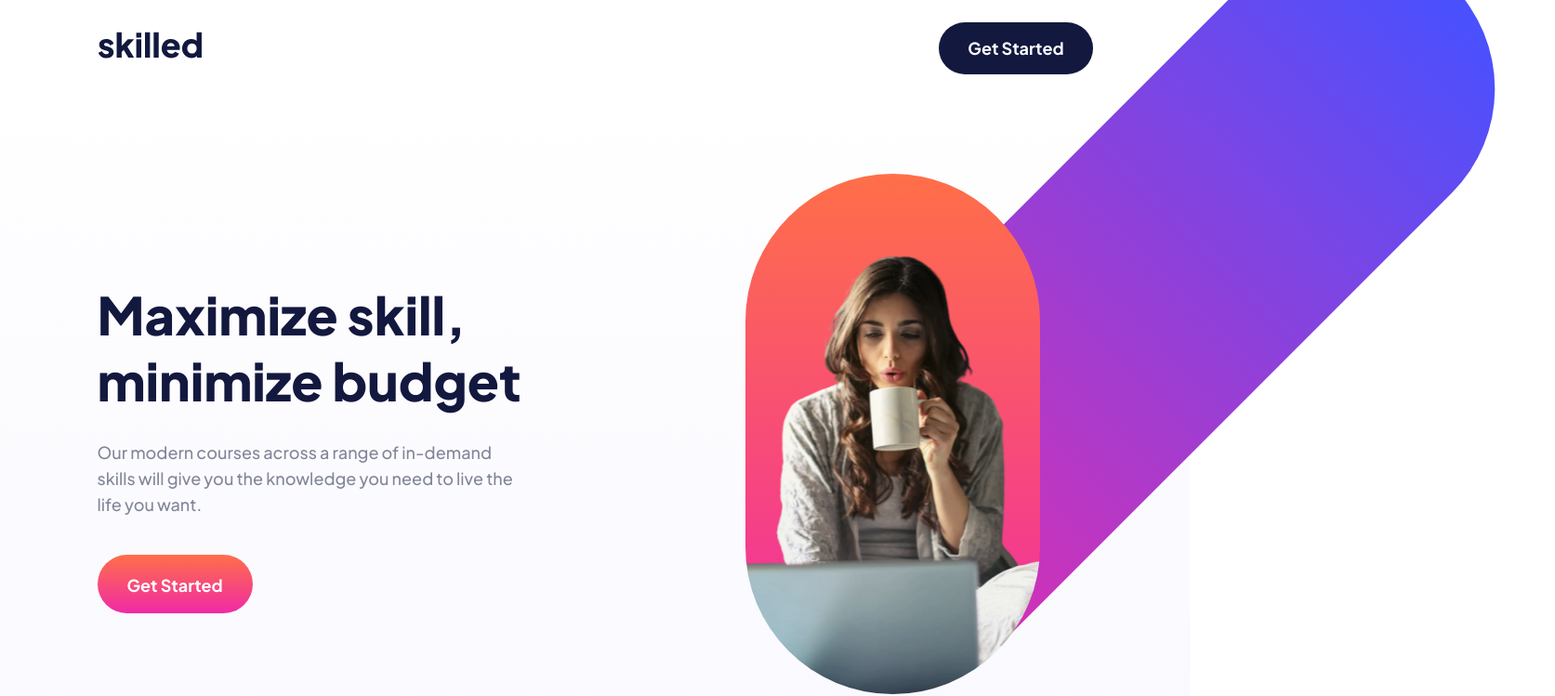
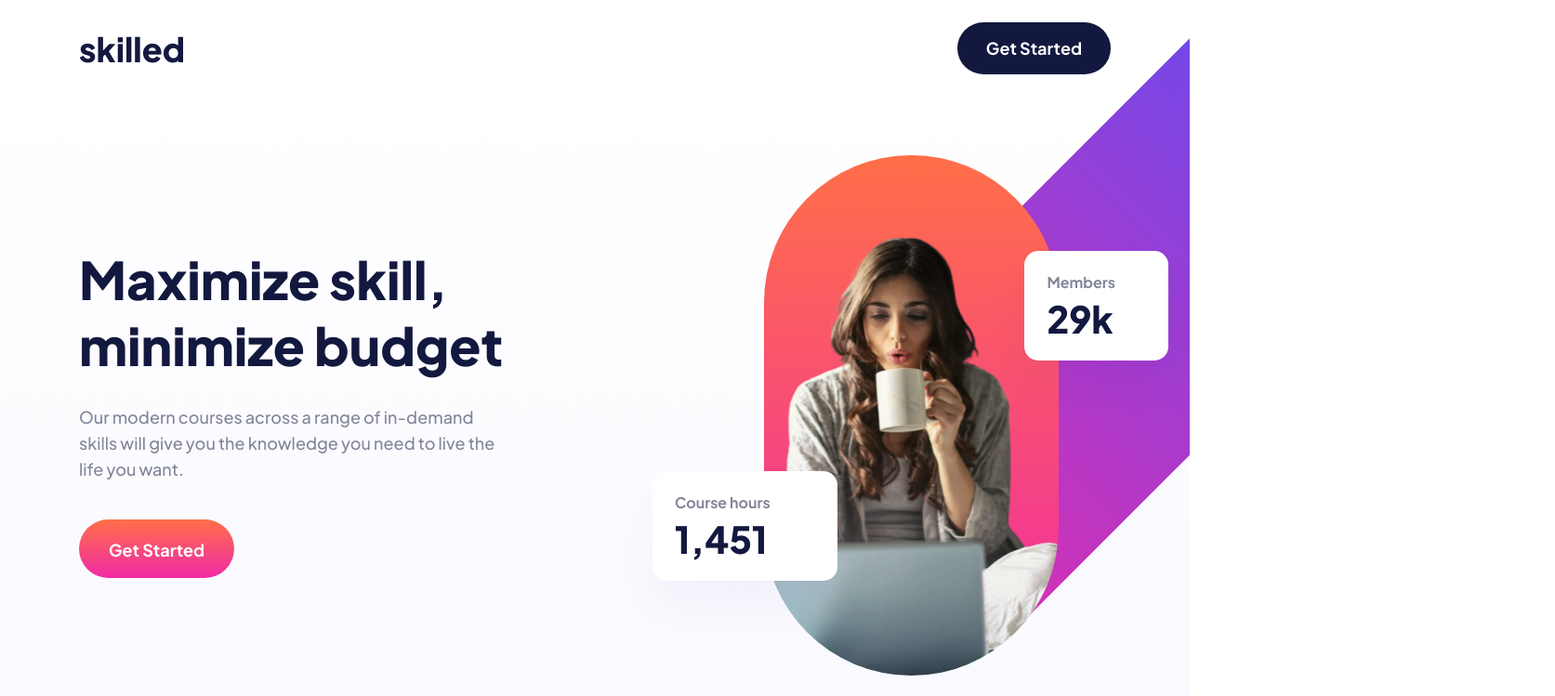
Before and after one commit to roman-usov/ru-skilled-elearning-landing-page, a website built with Parcel: page index.html in a window 1280 px wide. Shown: the top 749 px of the page at 93% size, 1673 px wide, since content can reach past the window. Built offline with nearby package versions, Linux system fonts and the light colour scheme.

Commit message:
added tablet styles

```diff
--- a/css/responsive.css
+++ b/css/responsive.css
@@ -0,0 +1,135 @@
+/**************************/
+/* Below 1275px (Landscape Tablets) */
+/**************************/
+
+@media (max-width: 80em) {
+  body {
+    font-size: 1.6rem;
+    line-height: 2.6rem;
+  }
+
+  .wrapper__container {
+    max-width: 76.7rem;
+    margin: 0 auto;
+    padding: 0 3.9rem;
+  }
+
+  .get-started-btn {
+    padding: 0.9rem 2.4rem 1.1rem;
+    font-size: 1.6rem;
+  }
+
+  .get-started-btn_hero {
+    padding: 1.5rem 3.8rem;
+  }
+
+  .header_dark {
+    width: 8.9rem;
+    height: 3.5rem;
+  }
+
+  .header__logo,
+  .footer__logo {
+    font-size: 2.8rem;
+    line-height: 3.5rem;
+  }
+
+  .section-hero {
+    display: flex;
+    gap: 3.33rem;
+    margin-top: 5rem;
+  }
+
+  .hero-text-box__wrapper {
+    max-width: 39.8rem;
+  }
+
+  .hero-text-box {
+    padding-top: 5rem;
+  }
+
+  .hero-text-box__heading {
+    font-size: 4rem;
+    line-height: 5rem;
+    margin-top: 0;
+    margin-bottom: 2.5rem;
+  }
+
+  .hero-text-box__text {
+    margin-bottom: 2.4rem;
+  }
+
+  .e-learning-info__small-heading {
+    font-size: 1.4rem;
+  }
+
+  .e-learning-info__text {
+    font-size: 3.2rem;
+    line-height: 4rem;
+  }
+
+  .e-learning-info_hours {
+    padding: 1.6rem 4.5rem 1.6rem 2rem;
+    top: 32rem;
+    left: -4.5rem;
+  }
+
+  .e-learning-info_members {
+    padding: 1.6rem 2rem;
+    top: -1.4rem;
+    right: -5.1rem;
+  }
+
+  .hero-image-box {
+    flex-basis: 21.65rem;
+  }
+
+  .hero-image {
+    height: 38.25rem;
+    width: 21.65rem;
+  }
+
+  .hero-image__vertical {
+    width: 21.65rem;
+    height: 38.25rem;
+    background-image: url(../images/main-image-tablet.png),
+      linear-gradient(180deg, #ff6f48 0%, #f02aa6 100%);
+  }
+
+  .hero-image__diagonal {
+    width: 21.65rem;
+    height: 68.86rem;
+    bottom: -6.6rem;
+    left: 17rem;
+  }
+
+  .section-courses {
+    margin-top: 13.7rem;
+    padding-bottom: 8.6rem;
+  }
+
+  .courses {
+    grid-template-columns: repeat(2, 1fr);
+    column-gap: 1rem;
+    row-gap: 5.6rem;
+  }
+
+  .courses__heading {
+    padding: 5.6rem 3.2rem 13.9rem;
+    font-size: 2.4rem;
+    line-height: 3.2rem;
+  }
+
+  .courses__box {
+    padding: 5.6rem 2.2rem 3.2rem 3.2rem;
+  }
+
+  .courses__subheading {
+    margin-bottom: 1.6rem;
+  }
+
+  .courses__link:link,
+  .courses__link:visited {
+    font-size: 1.8rem;
+  }
+}
--- a/css/styles.css
+++ b/css/styles.css
@@ -7,6 +7,7 @@
 html,
 body {
   height: 100%;
+  overflow-x: hidden;
 }
 
 html {
@@ -17,20 +18,13 @@ html {
 
 body {
   font-family: 'Plus Jakarta Sans', sans-serif;
-  font-weight: 700;
-  font-size: 1.6rem;
+  font-weight: 500;
+  font-size: 1.8rem;
   line-height: 2.8rem;
   color: #83869a;
   background-color: #fff;
   display: flex;
   flex-direction: column;
-  overflow-x: hidden;
-}
-
-.external-wrapper {
-}
-
-.wrapper {
 }
 
 .wrapper_background_white {
@@ -50,7 +44,7 @@ body {
 }
 
 .wrapper__container {
-  max-width: 114.9rem;
+  max-width: 118.8rem;
   margin: 0 auto;
   padding: 0 3.9rem;
 }
@@ -66,7 +60,16 @@ body {
   padding-top: 2.4rem;
 }
 
-.header__logo {
+.header__logo,
+.footer__logo {
+  font-weight: 800;
+  font-size: 3.6rem;
+  line-height: 4.5rem;
+  text-decoration: none;
+}
+
+.header__logo_dark {
+  color: #13183f;
 }
 
 .get-started-btn {
@@ -77,7 +80,7 @@ body {
   font-size: 1.8rem;
   font-weight: 700;
   text-decoration: none;
-  transition: all 0.3s;
+  transition: background-color 0.3s;
 }
 
 .get-started-btn:link,
@@ -132,14 +135,25 @@ body {
 
 .section-hero {
   display: flex;
-  gap: 24rem;
+  gap: 28rem;
+  margin-top: 8.7rem;
+}
+
+.hero-text-box__wrapper {
+  max-width: 45.7rem;
 }
 
 .hero-text-box {
+  /*flex-grow: 0;*/
+  /*flex-shrink: 0;*/
+  /*flex-basis: 45.7rem;*/
+  /*flex-basis: 50%;*/
+  padding-top: 9.8rem;
+}
+
+.hero-image-box {
   flex-grow: 0;
-  flex-shrink: 0;
-  flex-basis: 45.7rem;
-  padding-top: 18.557rem;
+  flex-basis: 31.7rem;
 }
 
 .hero-text-box__heading {
@@ -147,51 +161,86 @@ body {
   font-weight: 800;
   font-size: 5.6rem;
   line-height: 7.056rem;
+  margin-top: 0;
   margin-bottom: 2.9rem;
 }
 
 .hero-text-box__text {
   color: #83869a;
-  font-size: 1.8rem;
-  line-height: 2.8rem;
-  font-weight: 500;
+  /*font-size: 1.8rem;*/
+  /*line-height: 2.8rem;*/
+  /*font-weight: 500;*/
   margin-bottom: 4rem;
-}
-
-.hero-image-box {
 }
 
 .hero-image {
   position: relative;
-  height: 100%;
-  margin-top: 8.7rem;
-  /*overflow: hidden;*/
+  height: 56rem;
+  width: 31.7rem;
 }
 
 .hero-image__vertical {
   position: absolute;
   bottom: 0;
   left: 0;
-  width: 317px;
-  height: 560px;
+  width: 31.7rem;
+  height: 56rem;
   background-image: url(../images/main-image.png),
     linear-gradient(180deg, #ff6f48 0%, #f02aa6 100%);
-  background-position: 50% 100%;
+  background-position: 90% 100%;
   background-repeat: no-repeat;
-  border-radius: 158.5px;
+  border-radius: 15.85rem;
   z-index: 1;
 }
 
 .hero-image__diagonal {
   position: absolute;
-  bottom: -97px;
-  left: 245px;
-  width: 317px;
-  height: 1008px;
+  bottom: -9.7rem;
+  left: 24.5rem;
+  width: 31.7rem;
+  height: 100.8rem;
   background: linear-gradient(180deg, #4851ff 0%, #f02aa6 100%);
-  border-radius: 158.5px;
+  border-radius: 15.85rem;
   transform: rotate(45deg);
   z-index: 0;
+}
+
+.e-learning-info {
+  background-color: #fff;
+  box-shadow: 0 25px 50px rgba(6, 22, 141, 0.0442381);
+  border-radius: 15px;
+}
+
+.e-learning-info_hours {
+  padding: 2rem 7.2rem 2rem 2.4rem;
+  max-width: 19.9rem;
+  position: absolute;
+  top: 34rem;
+  left: -12rem;
+  z-index: 2;
+}
+
+.e-learning-info_members {
+  padding: 2rem 5.7rem 2rem 2.4rem;
+  max-width: 15.5rem;
+  position: absolute;
+  top: 10.3rem;
+  right: -11.8rem;
+  z-index: 2;
+}
+
+.e-learning-info__small-heading {
+  color: #83869a;
+  font-weight: 700;
+  font-size: 1.6rem;
+  line-height: 2.8rem;
+}
+
+.e-learning-info__text {
+  color: #13183f;
+  font-weight: 800;
+  font-size: 4rem;
+  line-height: 5rem;
 }
 
 /**************************/
@@ -220,16 +269,6 @@ body {
   font-weight: 800;
 }
 
-/*.section-courses .medium-heading {*/
-/*  color: #fff;*/
-/*}*/
-
-/*.check-courses-box {*/
-/*  background: linear-gradient(to bottom, #ff6f48, #f02aa6);*/
-/*  padding: 6.4rem 3.2rem 13.8rem;*/
-/*  border-radius: 15px;*/
-/*}*/
-
 .courses__box {
   border-radius: 15px;
   box-shadow: 0 25px 50px rgba(6, 22, 141, 0.0442381);
@@ -251,21 +290,6 @@ body {
   top: -24px;
   left: 32px;
 }
-
-/*.course-animation::after,*/
-/*.course-design::after,*/
-/*.course-photography::after,*/
-/*.course-crypto::after,*/
-/*.course-business::after {*/
-/*  content: '';*/
-/*  display: block;*/
-/*  border-radius: 50%;*/
-/*  height: 56px;*/
-/*  width: 56px;*/
-/*  position: absolute;*/
-/*  top: -24px;*/
-/*  left: 32px;*/
-/*}*/
 
 .courses__box_icon_animation::after {
   background-image: url('../images/icon-animation.svg');
@@ -297,20 +321,13 @@ body {
 
 .courses__text {
   color: #83869a;
-  font-size: 1.8rem;
-  line-height: 2.8rem;
-  font-weight: 500;
   margin-bottom: 2.4rem;
   flex: 1;
 }
 
-/*.course-box .text {*/
-/*  margin-bottom: 2.4rem;*/
-/*  flex: 1;*/
-/*}*/
-
 .courses__link:link,
 .courses__link:visited {
+  font-size: 1.8rem;
   color: #f74780;
   text-decoration: none;
   transition: all 0.3s;
@@ -332,6 +349,6 @@ body {
   padding: 3.2rem 0;
 }
 
-.footer__logo {
-  /* TODO  remove empty styles*/
+.footer__logo_white {
+  color: #fff;
 }
--- a/index.html
+++ b/index.html
@@ -28,8 +28,9 @@
       <div class="wrapper__container">
         <!--      HEADER -->
         <header class="header">
-          <a class="header__logo" href="#">
-            <img src="images/logo-dark.svg" alt="skilled" />
+          <a class="header__logo header__logo_dark" href="#">
+            <!--            <img class="header__logo_dark" src="images/logo-dark.svg" alt="skilled" />-->
+            <span>skilled</span>
           </a>
 
           <a href="#" class="get-started-btn get-started-btn_top-layer"
@@ -45,22 +46,32 @@
           <!--      HERO SECTION -->
           <section class="section-hero">
             <div class="hero-text-box">
+              <div class="hero-text-box__wrapper">
                 <h1 class="hero-text-box__heading">
                   Maximize skill, minimize budget
                 </h1>
                 <p class="hero-text-box__text">
-                Our modern courses across a range of in-demand skills will give
-                you the knowledge you need to live the life you want.
+                  Our modern courses across a range of in-demand skills will
+                  give you the knowledge you need to live the life you want.
                 </p>
                 <a href="#" class="get-started-btn get-started-btn_hero"
                   >Get Started</a
                 >
+              </div>
             </div>
 
             <div class="hero-image-box">
               <div class="hero-image">
                 <div class="hero-image__vertical"></div>
                 <div class="hero-image__diagonal"></div>
+                <div class="e-learning-info e-learning-info_hours">
+                  <h3 class="e-learning-info__small-heading">Course hours</h3>
+                  <p class="e-learning-info__text">1,451</p>
+                </div>
+                <div class="e-learning-info e-learning-info_members">
+                  <h3 class="e-learning-info__small-heading">Members</h3>
+                  <p class="e-learning-info__text">29k</p>
+                </div>
               </div>
             </div>
           </section>
@@ -122,8 +133,9 @@
       <div class="wrapper__container">
         <!--      FOOTER -->
         <footer class="footer">
-          <a class="footer__logo" href="#">
-            <img src="images/logo-light.svg" alt="skilled logo" />
+          <a class="footer__logo footer__logo_white" href="#">
+            <!--            <img src="images/logo-light.svg" alt="skilled logo" />-->
+            <span>skilled</span>
           </a>
 
           <a href="#" class="get-started-btn get-started-btn_footer"
```
Also changed, not shown: images/main-image-tablet.png (added). Lines whose indentation alone changed are shown as unchanged.
